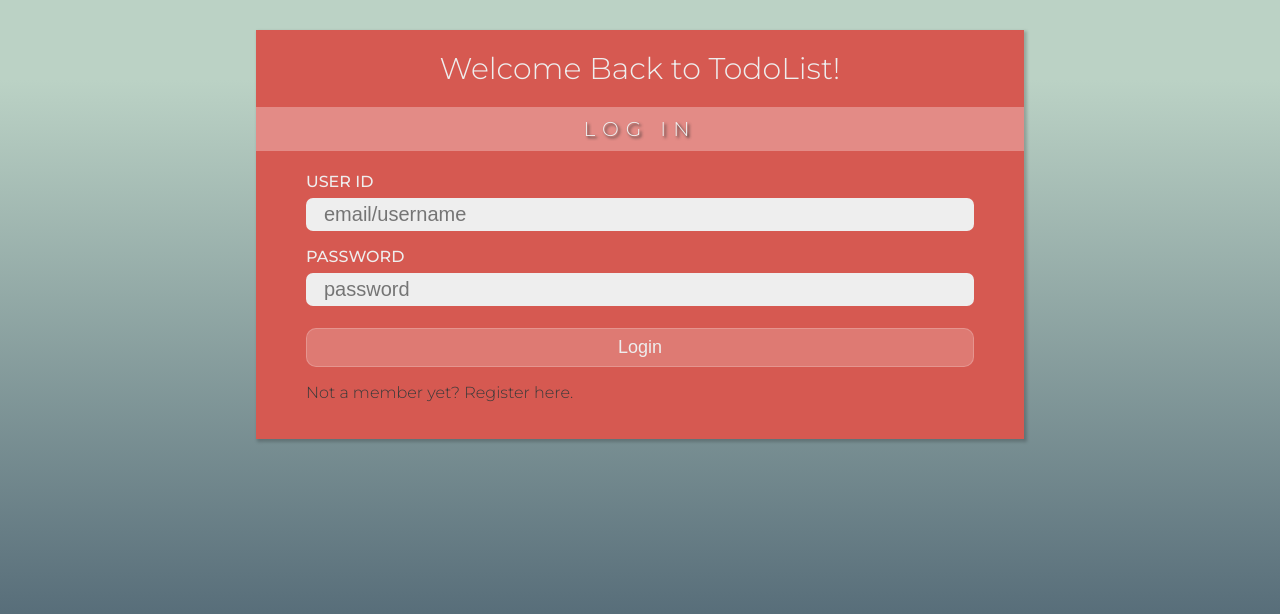
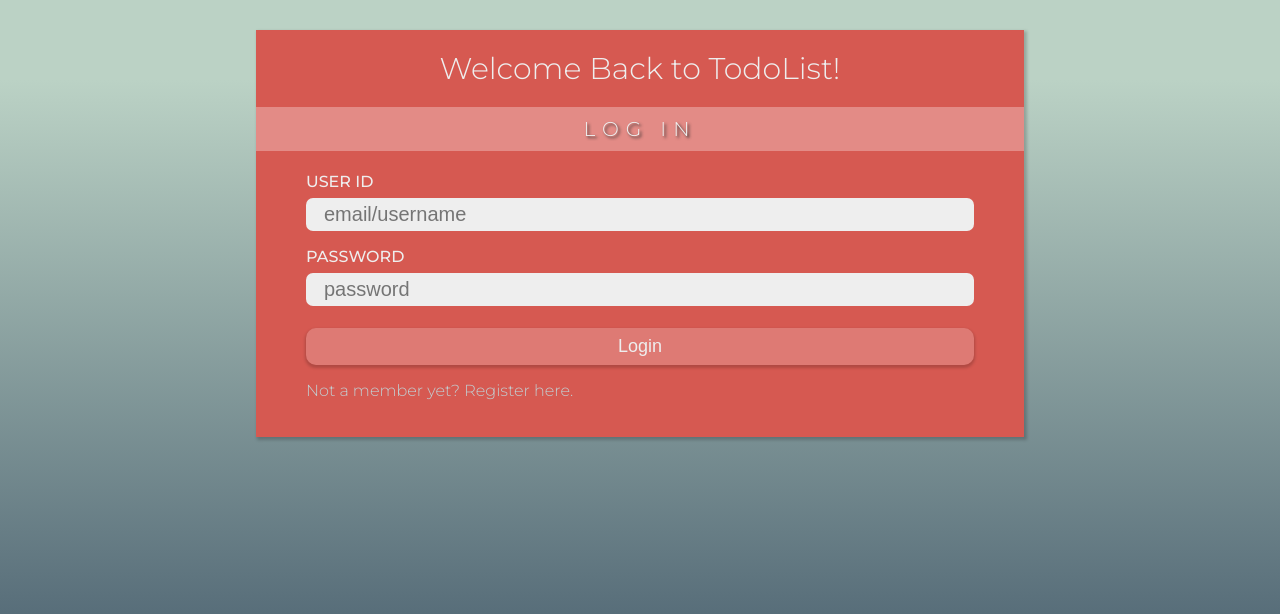
Before and after one commit to unsivilaudio/todolist, a React (Create React App) app in the folder client/: page /auth/login in a window 1280 px wide. Shown: the top 614 px of the page. Built offline with nearby package versions, Linux system fonts and the light colour scheme.

Commit message:
more styling tweaks and some button component logic improvement

```diff
--- a/client/src/components/auth/Login.js
+++ b/client/src/components/auth/Login.js
@@ -45,7 +45,7 @@ const Login = ({ loading }) => {
                         value={values['password']}
                     />
                 </div>
-                <Button label='Login' disabled={!loading} />
+                <Button theme='transparent' label='Login' disabled={!loading} />
                 <p className={classes.HelpText}>
                     <Link to='/auth/register'>
                         Not a member yet? Register here.
--- a/client/src/components/ui/Button.js
+++ b/client/src/components/ui/Button.js
@@ -3,9 +3,27 @@ import React from 'react';
 import classes from 'styles/ui/Button.module.scss';
 
 const Button = props => {
+    const btnClasses = [classes.Button];
+    switch (props.theme?.toLowerCase()) {
+        case 'transparent':
+            btnClasses.push(classes.Transparent);
+            break;
+        case 'primary':
+            btnClasses.push(classes.Primary);
+            break;
+        case 'secondary':
+            btnClasses.push(classes.Secondary);
+            break;
+        case 'tertiary':
+            btnClasses.push(classes.Tertiary);
+            break;
+        default:
+            break;
+    }
+
     return (
         <button
-            className={classes.Button}
+            className={btnClasses.join(' ')}
             onClick={props.clicked}
             type={props.btnType || 'button'}>
             {props.label}
--- a/client/src/styles/auth/Login.module.scss
+++ b/client/src/styles/auth/Login.module.scss
@@ -70,12 +70,31 @@
             font-size: 1.6rem;
 
             a {
-                color: #3a3a3a;
+                position: relative;
+                padding-bottom: 0.3rem;
+                color: var(--text-muted);
                 text-decoration: none;
-                transition: color 0.3s ease-in-out;
+                transition: all 0.7s ease;
+
+                &::after {
+                    position: absolute;
+                    content: '';
+                    bottom: 0;
+                    left: 0;
+                    width: 100%;
+                    height: 2px;
+                    border-radius: 1px;
+                    background: currentColor;
+                    transform: scale(0);
+                    transition: inherit;
+                }
 
                 &:hover {
                     color: var(--color-white);
+
+                    &::after {
+                        transform: scale(1);
+                    }
                 }
             }
         }
--- a/client/src/styles/index.scss
+++ b/client/src/styles/index.scss
@@ -4,8 +4,24 @@
     --color-white: #ececec;
     --color-black: #2d2d2d;
 
+    --bg-transparent-light: rgba(255, 255, 255, 0.2);
+
+    --text-white: #ececec;
+    --text-muted: #c2ced1;
+    --text-black: #2d2d2d;
+
     --input-color-bg: #eee;
     --input-color-fg: #3d3d3d;
+
+    --button-color-primary: #493ec1;
+    --button-color-primary-hover: #3122d2;
+    --button-color-secondary: #c1493e;
+    --button-color-secondary-hover: #d83829;
+    --button-color-tertiary: #3ec149;
+    --button-color-tertiary-hover: #27d735;
+
+    --button-shadow-sm: 0 2px 3px 1px rgba(0, 0, 0, 0.18);
+    --button-shadow-lg: 0 3px 7px 1px rgba(0, 0, 0, 0.35);
 }
 
 * {
--- a/client/src/styles/todo/TodoListItem.module.scss
+++ b/client/src/styles/todo/TodoListItem.module.scss
@@ -1,12 +1,13 @@
 .TodoListItem {
     color: inherit;
-    background: rgba(255, 255, 255, 0.2);
+    background: var(--bg-transparent-light);
     margin: 0.7rem 0;
     padding: 1rem 2.2rem;
 
     display: flex;
     justify-content: space-between;
     align-items: center;
+    gap: 0.5rem;
 
     .Content {
         cursor: pointer;
@@ -14,7 +15,7 @@
 
         &.Done {
             text-decoration: line-through;
-            color: #c2ced1;
+            color: var(--text-muted);
         }
     }
 
@@ -23,6 +24,10 @@
     }
 
     .Actions {
+        display: flex;
+        align-items: center;
+        justify-content: center;
+
         .Delete,
         .Edit {
             cursor: pointer;
@@ -162,7 +167,7 @@
                     color: currentColor;
                 }
                 button {
-                    background-color: rgb(40, 140, 197);
+                    background-color: var(--button-color-primary);
                 }
             }
 
@@ -171,7 +176,7 @@
                     color: currentColor;
                 }
                 button {
-                    background-color: rgb(250, 77, 77);
+                    background-color: var(--button-color-secondary);
                 }
             }
         }
--- a/client/src/styles/ui/Button.module.scss
+++ b/client/src/styles/ui/Button.module.scss
@@ -1,16 +1,58 @@
 .Button {
     cursor: pointer;
-    background: rgba(255, 255, 255, 0.2);
+    color: var(--text-white);
+    background: var(--bg-transparent-light);
     color: inherit;
     border: none;
     font-size: 1.8rem;
     font-weight: 500;
     padding: 0.5rem 1.8rem;
     border-radius: 0 1rem 1rem 0;
-    border: 1px solid rgba(255, 255, 255, 0.2);
+    border: 1px solid var(--bg-transparent-light);
     transition: all 0.3s ease;
 
     &:hover {
         background: rgba(0, 0, 0, 0.2);
     }
+
+    &.Transparent,
+    &.Primary,
+    &.Secondary,
+    &.Tertiary {
+        border: none;
+        box-shadow: var(--button-shadow-sm);
+        &:hover {
+            transform: translateY(-2px);
+            box-shadow: var(--button-shadow-lg);
+        }
+
+        &:active {
+            transform: translateY(-1px);
+            box-shadow: none;
+        }
+    }
+
+    &.Primary {
+        background: var(--button-color-primary);
+
+        &:hover {
+            background: var(--button-color-primary-hover);
+        }
+    }
+
+    &.Secondary {
+        background: var(--button-color-secondary);
+
+        &:hover {
+            background: var(--button-color-secondary-hover);
+        }
+    }
+
+    &.Tertiary {
+        background: var(--button-color-tertiary);
+
+        &:hover {
+            background: var(--button-color-tertiary-hover);
+        }
+    }
 }
```
